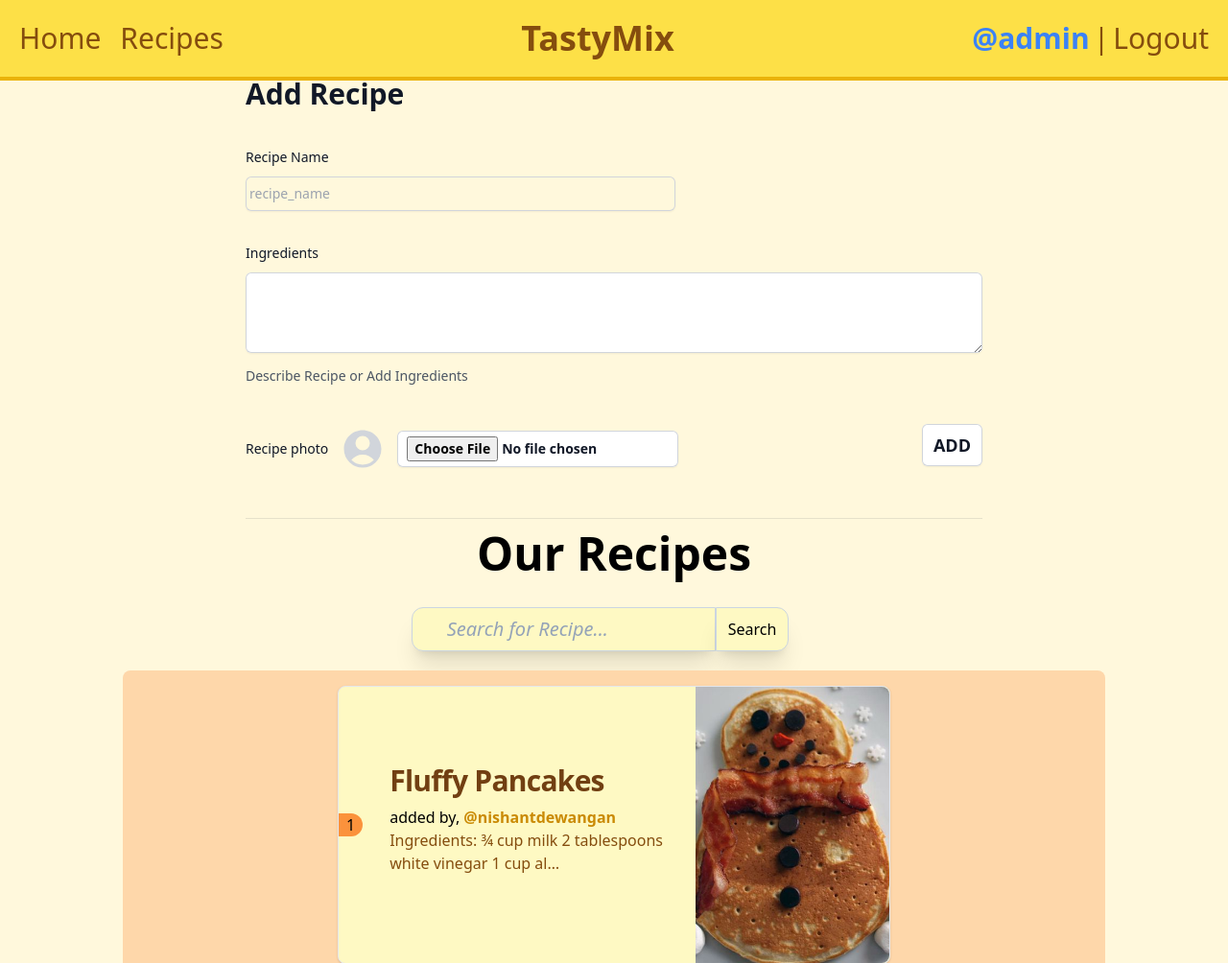
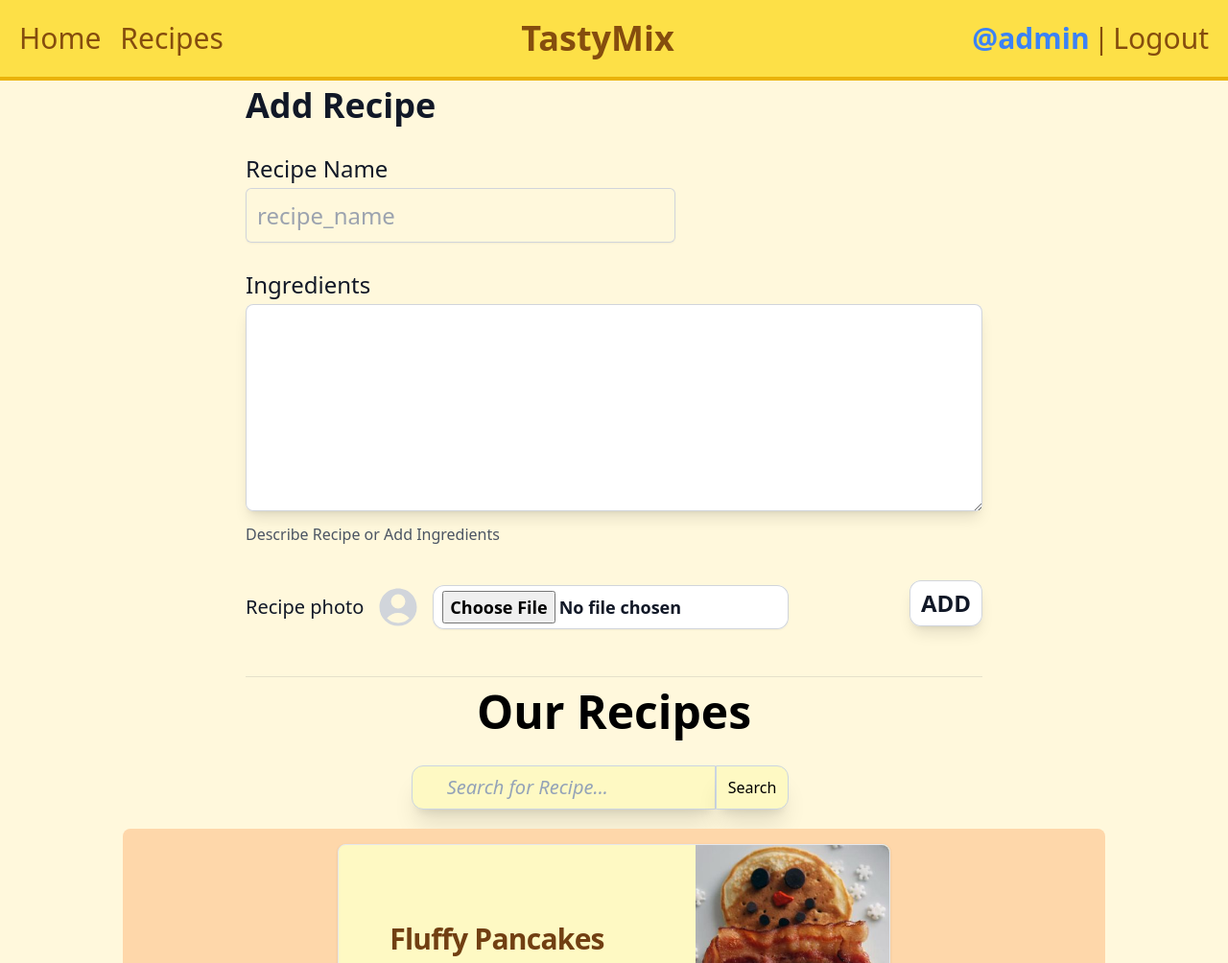
Before and after one commit to AlgoVoyager/TastyMix, a Django app: page /recipe/ in a window 1280 px wide. Shown: the top 1004 px of the page at 96% size. Run offline with Django 4.2, Linux system fonts and the light colour scheme; a user stored in the database is signed in; data comes from the database, SQL or seed files in the repository; both versions use the stored data as it was after the commit; some libraries are stand-ins or nearby versions.

Commit message:
final build 1.0

```diff
--- a/TastyMix/settings.py
+++ b/TastyMix/settings.py
@@ -23,9 +23,9 @@ BASE_DIR = Path(__file__).resolve().parent.parent
 SECRET_KEY = 'django-insecure-2c$%4yjw&45_b!(m!rr&e#4wtz9d1_oiimrxhq4rme@50yob9k'
 
 # SECURITY WARNING: don't run with debug turned on in production!
-DEBUG = True
+DEBUG = False
 
-ALLOWED_HOSTS = []
+ALLOWED_HOSTS = ['127.0.0.1','https://algovoyager.github.io/TastyMix/']
 
 
 # Application definition
--- a/templates/recipe.html
+++ b/templates/recipe.html
@@ -12,16 +12,16 @@
         {% csrf_token %}
         <div class="space-y-12 w-3/4 mx-auto">
             <div class="border-b border-gray-900/10 pb-12">
-                <h2 class="text-3xl  font-semibold leading-7 text-gray-900">Add Recipe</h2>
+                <h2 class="text-4xl mt-3 font-semibold leading-7 text-gray-900" text-center>Add Recipe</h2>
                 <div class="mt-10 grid grid-cols-1 gap-x-6 gap-y-8 sm:grid-cols-6">
                     <div class="sm:col-span-4">
-                        <label for="recipe_name" class="block text-sm font-medium leading-6 text-gray-900">Recipe
+                        <label for="recipe_name" class="block text-2xl font-medium leading-6 text-gray-900">Recipe
                             Name</label>
                         <div class="mt-2">
                             <div class="flex rounded-md shadow-sm ring-1 ring-inset ring-gray-300 focus-within:ring-2 focus-within:ring-inset focus-within:ring-indigo-600 sm:max-w-md">
 
                                 <input type="text" name="recipe_name" id="recipe_name" required
-                                       class="block flex-1 border-0 bg-transparent py-1.5 pl-1 text-gray-900 placeholder:text-gray-400 focus:ring-0 sm:text-sm sm:leading-6"
+                                       class="block flex-1 border-0 bg-transparent p-3 text-gray-900 placeholder:text-gray-400 focus:ring-0 text-2xl leading-6"
                                        placeholder="recipe_name">
                             </div>
                         </div>
@@ -29,17 +29,17 @@
 
                     <div class="col-span-full">
                         <label for="Ingredients"
-                               class="block text-sm font-medium leading-6 text-gray-900 ">Ingredients</label>
+                               class="block text-2xl font-medium leading-6 text-gray-900 ">Ingredients</label>
                         <div class="mt-2">
-                            <textarea id="Ingredients" name="Ingredients" rows="3" required
-                                      class="block w-full rounded-md border-0 py-1.5 text-gray-900 shadow-sm ring-1 ring-inset ring-gray-300 placeholder:text-gray-400 focus:ring-2 focus:ring-inset focus:ring-indigo-600 sm:text-sm sm:leading-6"></textarea>
+                            <textarea id="Ingredients" name="Ingredients" rows="8" required
+                                      class="block w-full rounded-lg border-0 p-3 text-gray-900 shadow-lg ring-1 ring-inset ring-gray-300 placeholder:text-gray-400 focus:ring-2 focus:ring-inset focus:ring-indigo-600 text-lg leading-6"></textarea>
                         </div>
-                        <p class="mt-3  text-sm leading-6 text-gray-600">Describe Recipe or Add Ingredients</p>
+                        <p class="mt-3  text-md leading-6 text-gray-600">Describe Recipe or Add Ingredients</p>
                     </div>
 
                     <div class="col-span-full flex justify-between items-center">
                         <div class="mt-2 flex items-center gap-x-3">
-                            <label for="recipe_image" class="block text-sm font-medium leading-6 text-gray-900">Recipe
+                            <label for="recipe_image" class="block text-xl font-medium leading-6 text-gray-900">Recipe
                                 photo</label>
 
                             <svg class="h-12 w-12 text-gray-300" viewBox="0 0 24 24" fill="currentColor"
@@ -49,10 +49,11 @@
                                       clip-rule="evenodd"/>
                             </svg>
                             <input name="recipe_image" id="recipe_image" type="file"
-                                   class="rounded-md bg-white px-2.5 py-1.5 text-sm font-semibold text-gray-900 shadow-sm ring-1 ring-inset ring-gray-300 hover:bg-gray-50">
+                                   class="rounded-xl bg-white px-2.5 py-1.5 text-lg font-semibold text-gray-900 shadow-sm ring-1 ring-inset ring-gray-300 hover:bg-gray-50">
                         </div>
+                        <br>
                         <button type="submit"
-                                class="rounded-md bg-white px-3 py-2 text-lg font-bold text-gray-900 shadow-sm ring-1 ring-inset ring-gray-300 hover:bg-gray-50">
+                                class="rounded-xl bg-white px-3 py-2 text-2xl font-bold text-gray-900 shadow-lg ring-1 ring-inset ring-gray-300 hover:bg-gray-50">
                             ADD
                         </button>
                     </div>
```
Also changed, not shown: db.sqlite3.
